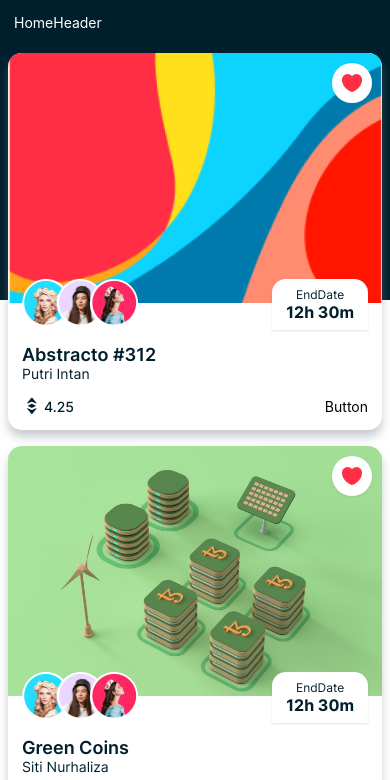
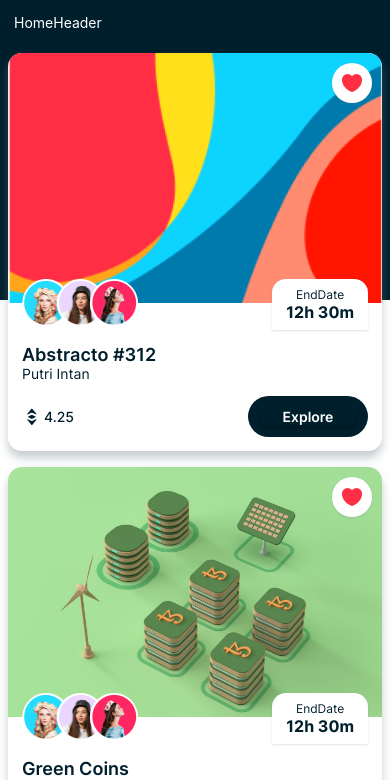
Before and after one commit to DevAnonitos/NFT-app, a React Native app: screen /Home in a window 390 px wide. Shown: the top 780 px of the page. Built offline with nearby package versions, Linux system fonts and the light colour scheme.

Commit message:
update-RectButton

```diff
--- a/components/Button.js
+++ b/components/Button.js
@@ -30,10 +30,36 @@ export const CircleButton = ({ imgUrl, handlePress, ...props }) => {
     )
 };
 
-export const RectButton = () => {
+export const RectButton = ({ minWidth, fontSize, handlePress, ...props }) => {
     return (
-        <View>
-            <Text>Button</Text>
-        </View>
+        <TouchableOpacity
+            style={{
+                backgroundColor: COLORS.primary,
+                padding: SIZES.small,
+                borderRadius: SIZES.extraLarge,
+                minWidth: minWidth,
+                ...props,
+            }}
+            onPress={handlePress}
+        >
+            <Text
+                style={{
+                    fontFamily: FONTS.semiBold,
+                    fontSize: fontSize,
+                    color: COLORS.white,
+                    textAlign: 'center',
+                    shadowColor: '#000',
+                    shadowOffset: {
+                        width: 0,
+                        height: 3,
+                    },
+                    shadowOpacity: 0.27,
+                    shadowRadius: 4.65,
+                    elevation: 6,
+                }}
+            >
+                Explore
+            </Text>
+        </TouchableOpacity>
     )
 };
--- a/components/NFTCard.js
+++ b/components/NFTCard.js
@@ -7,6 +7,8 @@ import { SubInfo, EthPrice, NFTTitle } from './SubInfo';
 import { COLORS, SIZES, SHADOWS, assets } from "../constants";
 
 const NFTCard = ({ data }) => {
+
+    const navigation = useNavigation();
 
     return (
         <>
@@ -69,7 +71,15 @@ const NFTCard = ({ data }) => {
                         <EthPrice
                             price={data.price}
                         />
-                        <RectButton />
+                        <RectButton
+                            minWidth={120}
+                            fontSize={SIZES.font}
+                            handlePress={
+                                () => navigation.navigate("Details",
+                                    {data}
+                                )
+                            }
+                        />
 
                     </View>
                 </View>
```
